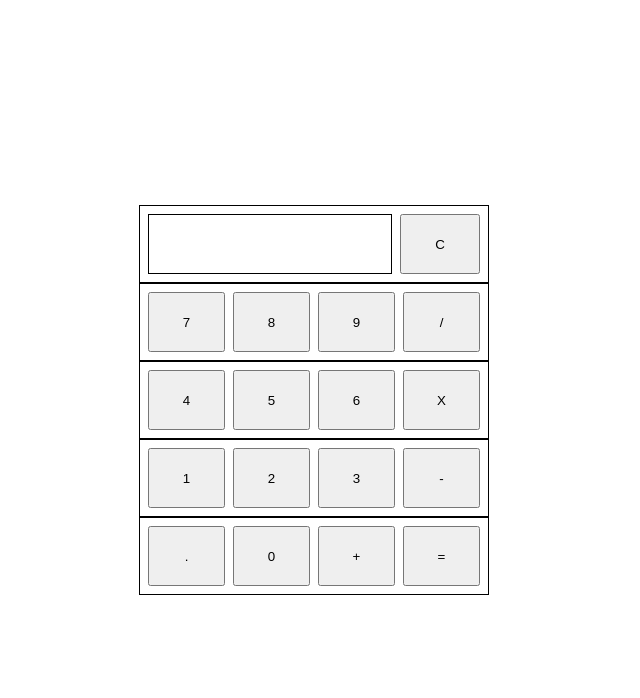
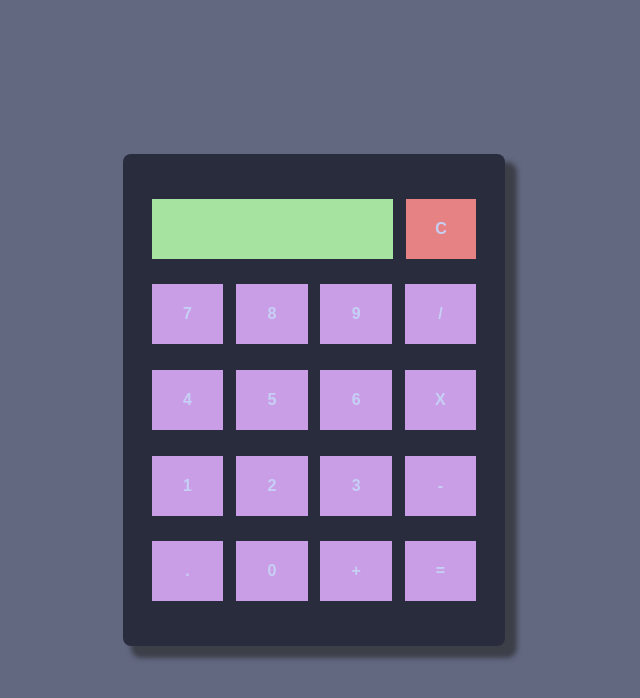
Before and after one commit to rjsudhin/odin-calculator-app, a plain HTML site: page index.html in a window 1280 px wide. Shown: the whole page, without its empty margins (326-966 px from the left). Drawn offline with Linux system fonts and the light colour scheme.

Commit message:
Catpuuccin colorschme colors added

```diff
--- a/styles.css
+++ b/styles.css
@@ -4,6 +4,16 @@
   padding: 0;
 }
 
+:root {
+  --full-bg: #626880;
+  --app-bg: #292c3c;
+  --clear-btn: #e78284;
+  --screen-color: #a6e3a1;
+  --button: #ca9ee6;
+  --btn-hover: #51576d;
+  --previous-out: #313244;
+  --current-out: #1e1e1e;
+}
 
 html {
   font-family: Helvetica, sans-serif;
@@ -17,23 +27,68 @@ body {
   display: flex;
   justify-content: center;
   align-items: center;
+  background-color: var(--full-bg);
+}
+
+#calculator {
+  background-color: var(--app-bg);
+  padding: 2rem 1rem;
+  border-radius: .5rem;
+  box-shadow: 10px 10px 5px 2px #2525259d;
+}
+
+#calculator .screen-display {
+  background-color: var(--screen-color);
+  display: flex;
+  flex-direction: column;
+  justify-content: flex-end;
+  align-items: flex-end;
+  padding: 0 .5rem;
+  font-weight: bold;
+
+  .previous-display {
+    color: var(--previous-out);
+    font-size: 1.1rem;
+    opacity: 0.5;
+  }
+
+  .current-display {
+    color: var(--current-out);
+    font-size: 1.4rem;
+  }
 }
 
 
 #calculator .section{
-  border: 1px solid black;
   width: 350px;
   display: flex;
-  padding: .5rem;
-  gap: .5rem;
+  padding: .8rem;
+  gap: .8rem;
   .screen-display {
     flex: 3.2;
-    border: 1px solid black;
     height: 60px;
   }
 
   button {
     flex: 1;
     height: 60px;
+    border: none;
+    background-color: var(--button);
+    font-weight: bold;
+    font-size: 1rem;
+    color: #c6d0f5;
+    cursor: pointer;
+  }
+
+  button:active {
+    border-radius: .5rem;
+  }
+
+  button:hover {
+    background-color: var(--btn-hover);
+  }
+
+  .clear-btn {
+    background-color: var(--clear-btn);
   }
 }
```
